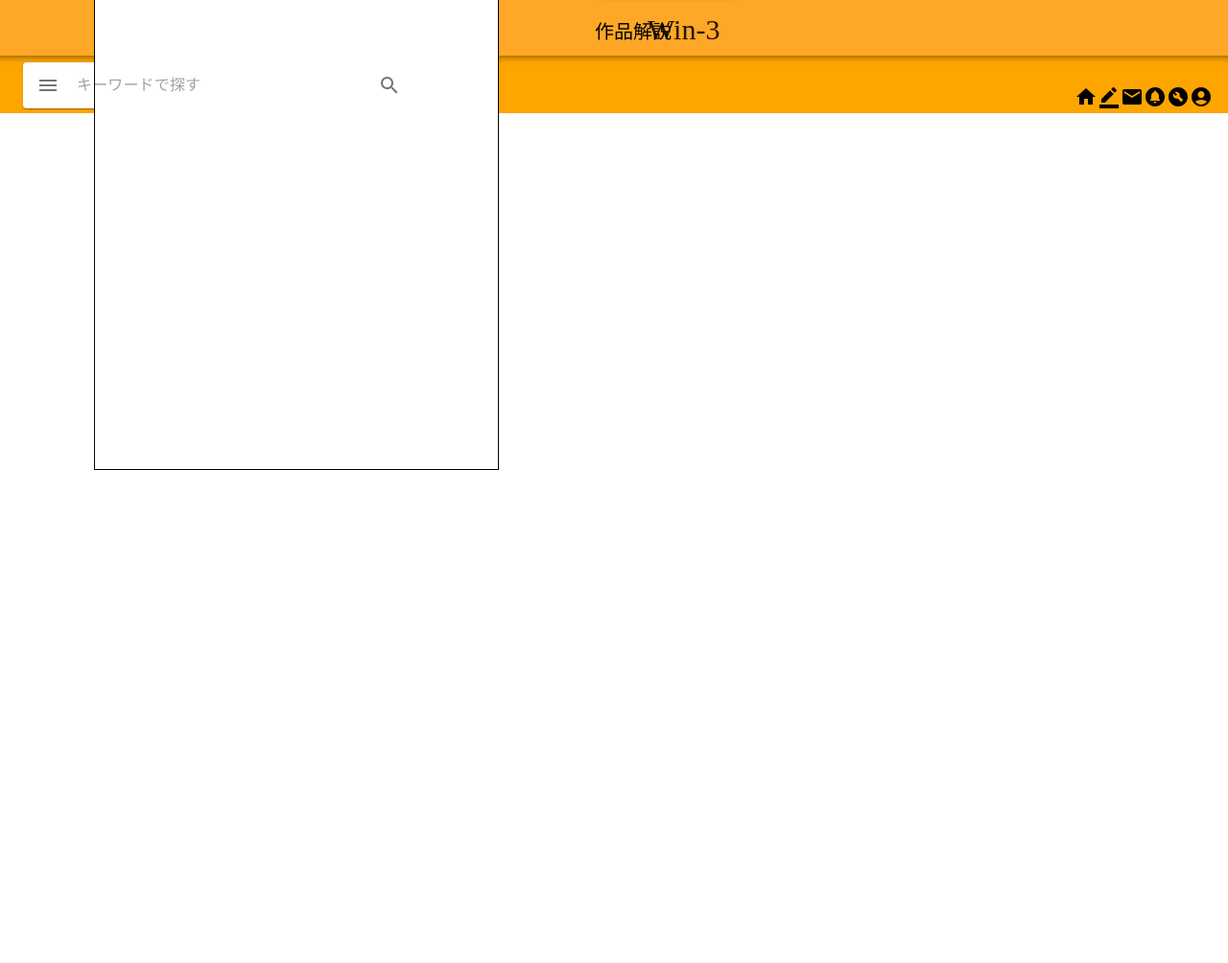
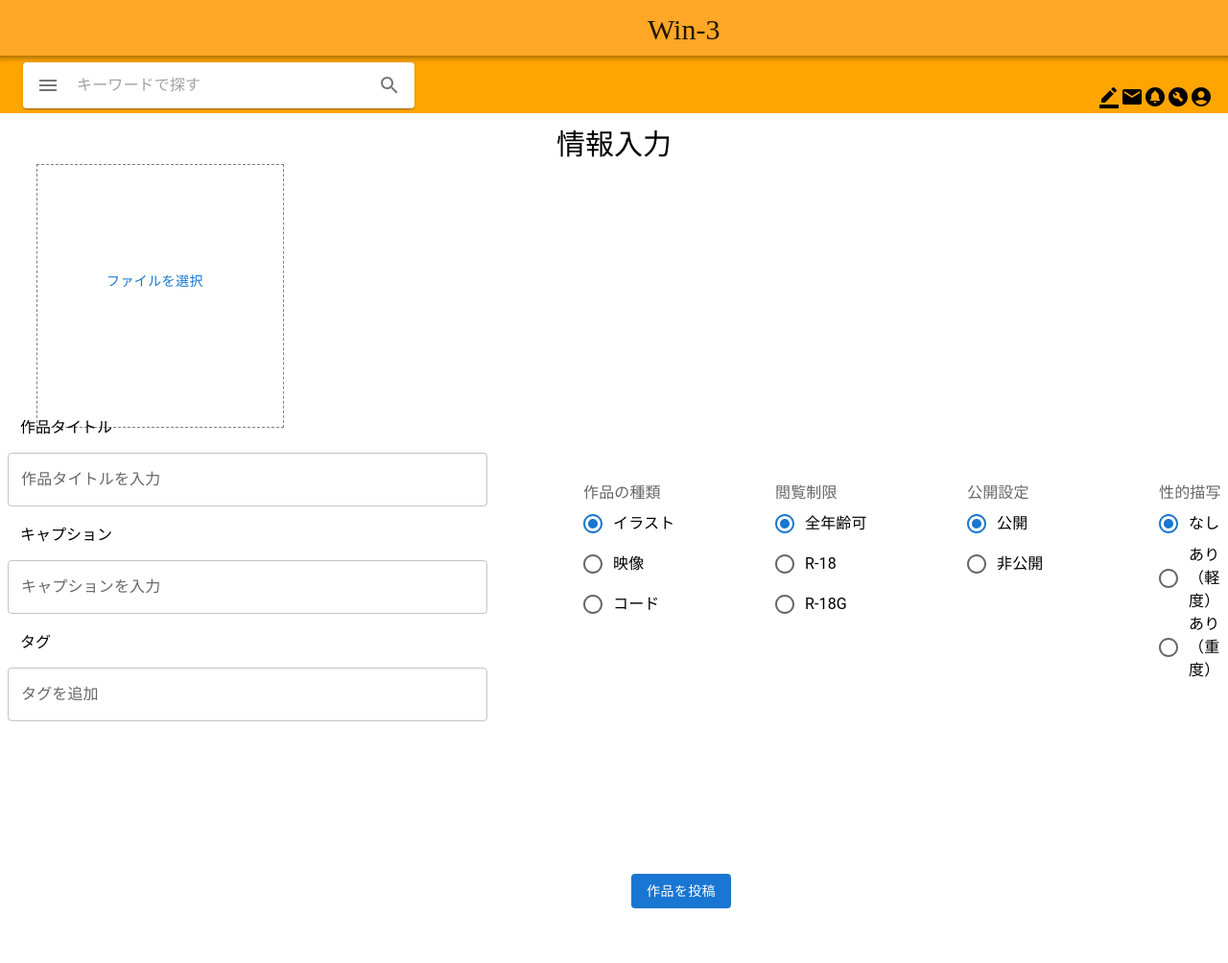
Before and after one commit to Ayataka0203/win-3, a React app: page / in a window 1280 px wide. Shown: the whole page at 96% size. Before the commit the page ends 800 px from the top, so only its background shows below. Built offline with nearby package versions, Linux system fonts and the light colour scheme.

Commit message:
1/29 16:24　更新

```diff
--- a/package.json
+++ b/package.json
@@ -12,6 +12,8 @@
     "@mui/material": "5.2.4",
     "react": "17.0.2",
     "react-dom": "17.0.2",
+    "react-dropzone": "11.5.3",
+    "react-router-dom": "6.2.1",
     "react-scripts": "4.0.0",
     "react-slick": "0.28.1",
     "slick-carousel": "1.8.1",
--- a/src/components/Header.js
+++ b/src/components/Header.js
@@ -1,4 +1,7 @@
-import React from "react";
+import React, { useState } from "react";
+import Main1 from "./Main1";
+import Main5 from "./Main5";
+import Main9 from "./Main9";
 import { ThemeProvider, createMuiTheme } from "@material-ui/core/styles";
 import Button from "@material-ui/core/Button";
 import orange from "@material-ui/core/colors/orange";
@@ -12,7 +15,6 @@ import InputBase from "@mui/material/InputBase";
 import IconButton from "@mui/material/IconButton";
 import MenuIcon from "@mui/icons-material/Menu";
 import SearchIcon from "@mui/icons-material/Search";
-
 import AccountCircleIcon from "@mui/icons-material/AccountCircle";
 import CircleNotificationsIcon from "@mui/icons-material/CircleNotifications";
 import BuildCircleIcon from "@mui/icons-material/BuildCircle";
@@ -31,9 +33,23 @@ const theme = createMuiTheme({
   }
 });
 
-class Header extends React.Component {
-  render() {
-    return (
+const Header = () => {
+  const [homeFlag, setHomeFlag] = useState(true);
+  const [profFlag, setProfFlag] = useState(false);
+  const [homeIconFlag, setHomeIconFlag] = useState(false);
+  const [profIconFlag, setProfIconFlag] = useState(true);
+  const onClickProf = () => {
+    setHomeFlag(!homeFlag);
+    setProfFlag(!profFlag);
+    setProfIconFlag(!profIconFlag);
+    setHomeIconFlag(!homeIconFlag);
+  };
+  const onClickHome = () => {
+    setHomeIconFlag(!profIconFlag);
+    setHomeFlag(!homeFlag);
+  };
+  return (
+    <>
       <div className="header">
         <ThemeProvider theme={theme}>
           <AppBar position="static" color="primary">
@@ -65,17 +81,21 @@ class Header extends React.Component {
             </Paper>
           </Container>
           <div className="icons">
-            <HomeIcon />
+            {homeIconFlag && <HomeIcon onClick={onClickHome}></HomeIcon>}
             <BorderColorIcon />
             <EmailIcon />
             <CircleNotificationsIcon />
             <BuildCircleIcon />
-            <AccountCircleIcon />
+            {profIconFlag && (
+              <AccountCircleIcon onClick={onClickProf}></AccountCircleIcon>
+            )}
           </div>
         </ThemeProvider>
       </div>
-    );
-  }
-}
+      {/*profFlag && <Main1 />}
+      {homeFlag && <Main5 />*/}
+    </>
+  );
+};
 
 export default Header;
--- a/src/components/Main9.js
+++ b/src/components/Main9.js
@@ -7,19 +7,23 @@ import FormControlLabel from "@mui/material/FormControlLabel";
 import FormControl from "@mui/material/FormControl";
 import FormLabel from "@mui/material/FormLabel";
 import Button from "@mui/material/Button";
+import { useDropzone } from "react-dropzone";
 
-class Main9 extends React.Component {
-  render() {
+const Main9 = () => {
+  const { acceptedFiles, getRootProps, getInputProps } = useDropzone();
+  const files = acceptedFiles.map((file) => <li>{file.path}</li>);
   return (
     <div className="main9">
       <div className="jouhou">情報入力</div>
       <div className="toukouBox">
-          <Box
-            sx={{
-              width: 500,
-              height: 320
-            }}
-          />
+        <Box component="span" sx={{ p: 16, border: "1px dashed grey" }}></Box>
+      </div>
+      <div className="container">
+        <div {...getRootProps({ className: "dropzone" })}>
+          <input {...getInputProps()} />
+          <Button>ファイルを選択</Button>
+        </div>
+        <ul>{files}</ul>
       </div>
       <p
         style={{
@@ -69,9 +73,7 @@ class Main9 extends React.Component {
 
       <div className="syurui">
         <FormControl>
-            <FormLabel id="demo-radio-buttons-group-label">
-              作品の種類
-            </FormLabel>
+          <FormLabel id="demo-radio-buttons-group-label">作品の種類</FormLabel>
           <RadioGroup
             aria-labelledby="demo-radio-buttons-group-label"
             defaultValue="female"
@@ -106,11 +108,7 @@ class Main9 extends React.Component {
               label="全年齢可"
             />
             <FormControlLabel value="male" control={<Radio />} label="R-18" />
-              <FormControlLabel
-                value="other"
-                control={<Radio />}
-                label="R-18G"
-              />
+            <FormControlLabel value="other" control={<Radio />} label="R-18G" />
           </RadioGroup>
         </FormControl>
       </div>
@@ -123,16 +121,8 @@ class Main9 extends React.Component {
             defaultValue="female"
             name="radio-buttons-group"
           >
-              <FormControlLabel
-                value="female"
-                control={<Radio />}
-                label="公開"
-              />
-              <FormControlLabel
-                value="male"
-                control={<Radio />}
-                label="非公開"
-              />
+            <FormControlLabel value="female" control={<Radio />} label="公開" />
+            <FormControlLabel value="male" control={<Radio />} label="非公開" />
           </RadioGroup>
         </FormControl>
       </div>
@@ -145,11 +135,7 @@ class Main9 extends React.Component {
             defaultValue="female"
             name="radio-buttons-group"
           >
-              <FormControlLabel
-                value="female"
-                control={<Radio />}
-                label="なし"
-              />
+            <FormControlLabel value="female" control={<Radio />} label="なし" />
             <FormControlLabel
               value="male"
               control={<Radio />}
@@ -175,7 +161,6 @@ class Main9 extends React.Component {
       </div>
     </div>
   );
-  }
-}
+};
 
 export default Main9;
--- a/src/components/styles.css
+++ b/src/components/styles.css
@@ -181,10 +181,6 @@
   text-align: center;
 }
 
-.toukouBox {
-  background-color: black;
-}
-
 .syurui {
   margin-top: -250px;
   text-align: left;
@@ -243,3 +239,15 @@
 .main5 {
   margin-top: -385px;
 }
+
+.toukouBox {
+  margin-top: 130px;
+  margin-bottom: 5px;
+  margin-left: 30px;
+}
+
+.container {
+  margin-top: -48px;
+  margin-left: 95px;
+  margin-bottom: 120px;
+}
```
Also changed, not shown: src/components/App.js (+5 -5 lines). Lines whose indentation alone changed are shown as unchanged.
